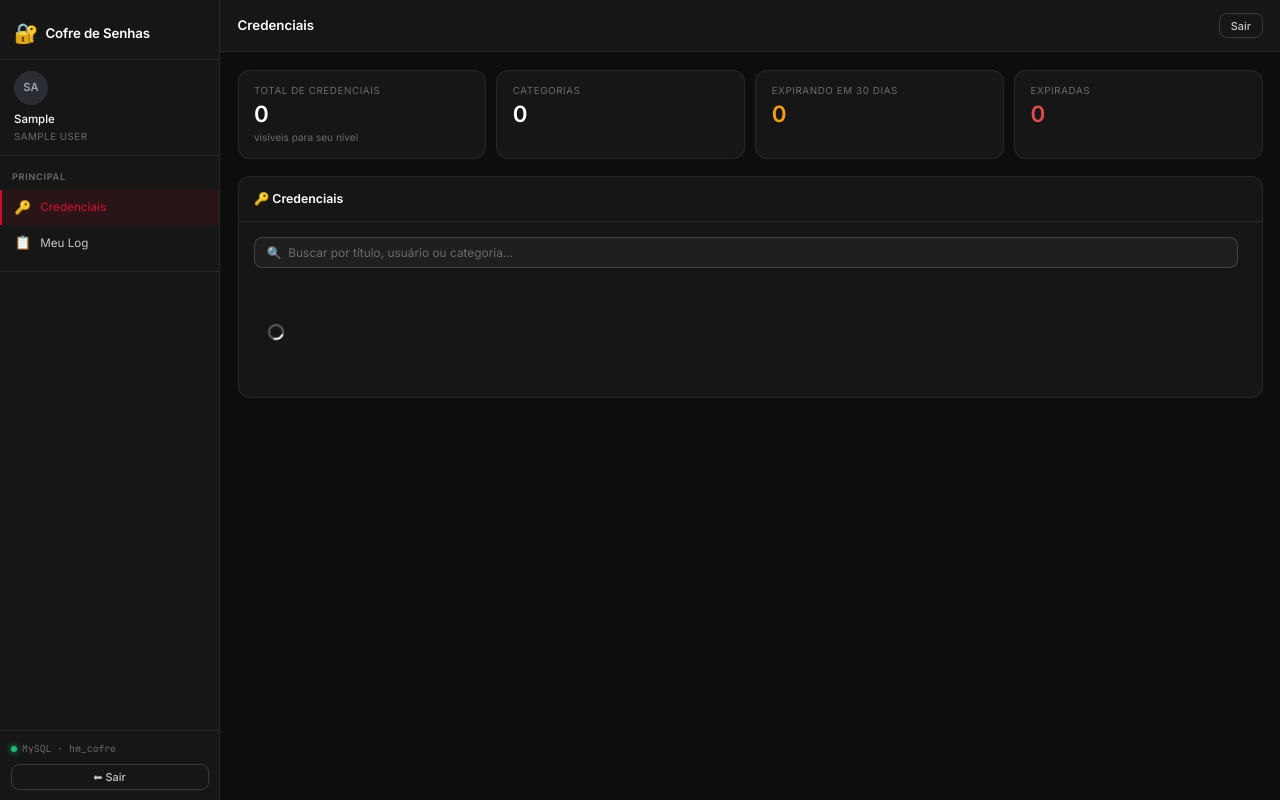
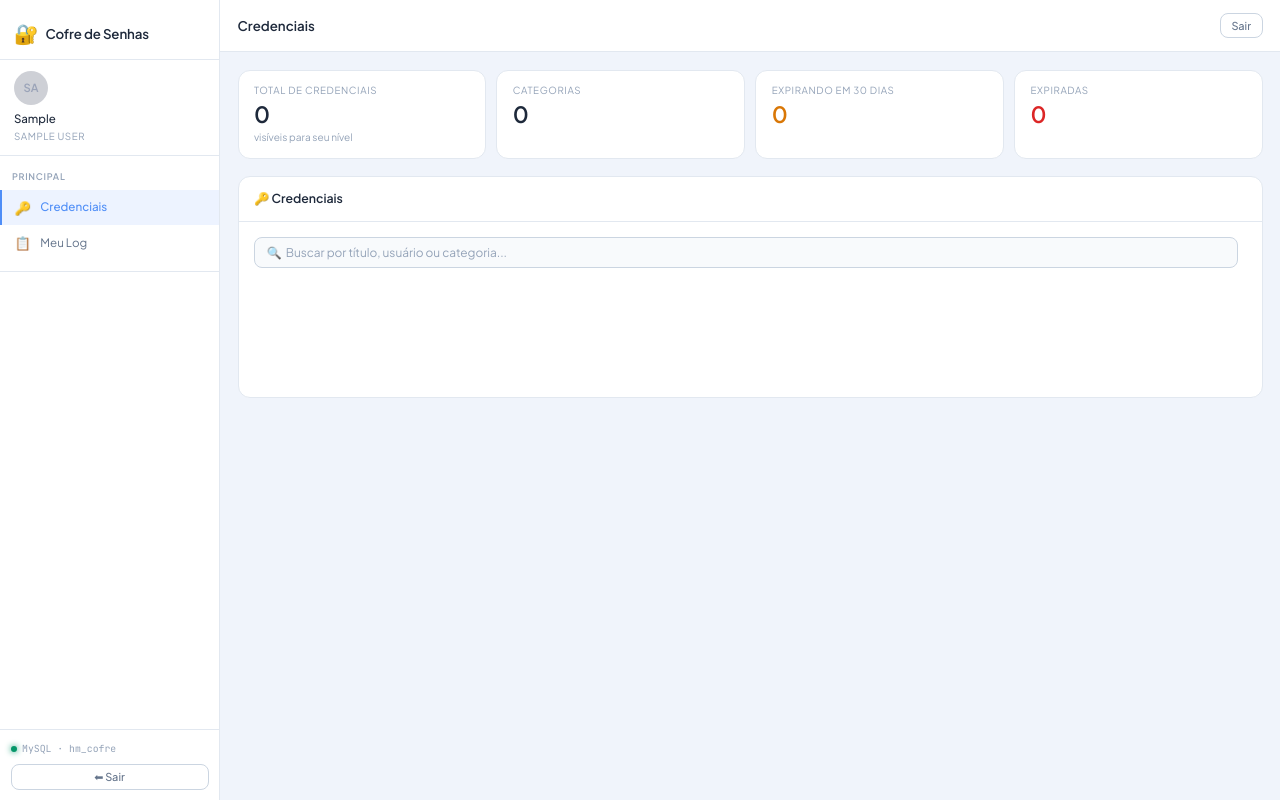
Before and after one commit to HerculanoDev05/hm_ti_cofresenhas, a PHP site: page /dashboard.php in a window 1280 px wide. Run offline with PHP 8.4, Linux system fonts and the light colour scheme; the visitor is signed in with stand-in values (Sample User, id 1).

Commit message:
Aplicar paleta de cores do casa-espirita ao cofre de senhas
Migra o tema do sistema de dark mode (vermelho/preto) para light mode
seguindo o padrão visual do projeto casa-espirita: fundo claro (#f0f4fb),
accent azul (#4f8ef7), textos em slate escuro e fonte Plus Jakarta Sans.

Co-Authored-By: Claude Sonnet 4.6 <noreply@anthropic.com>

```diff
--- a/assets/style.css
+++ b/assets/style.css
@@ -2,29 +2,29 @@
 *, *::before, *::after { box-sizing: border-box; margin: 0; padding: 0; }
 
 :root {
-  --bg:          #0d0d0d;
-  --bg2:         #161616;
-  --bg3:         #1f1f1f;
-  --bg4:         #272727;
-  --border:      rgba(255,255,255,0.08);
-  --border2:     rgba(255,255,255,0.16);
-  --text:        #ffffff;
-  --text2:       #c8c8c8;
-  --text3:       #6b6b6b;
-  --accent:      #C8102E;
-  --accent2:     #a00d24;
-  --green:       #1db87a;
-  --green2:      #16a06a;
-  --red:         #e24b4a;
-  --red2:        #c73f3e;
-  --amber:       #f59e0b;
-  --purple:      #8b5cf6;
+  --bg:          #f0f4fb;
+  --bg2:         #ffffff;
+  --bg3:         #f8fafc;
+  --bg4:         #f1f5f9;
+  --border:      #e2e8f0;
+  --border2:     #cbd5e1;
+  --text:        #1e293b;
+  --text2:       #64748b;
+  --text3:       #94a3b8;
+  --accent:      #4f8ef7;
+  --accent2:     #3b7de8;
+  --green:       #059669;
+  --green2:      #047857;
+  --red:         #dc2626;
+  --red2:        #b91c1c;
+  --amber:       #d97706;
+  --purple:      #7c3aed;
   --teal:        #0ea5e9;
   --radius:      8px;
   --radius-lg:   12px;
   --radius-xl:   16px;
-  --shadow:      0 4px 24px rgba(0,0,0,0.5);
-  --font-sans:   'Inter', system-ui, sans-serif;
+  --shadow:      0 4px 24px rgba(0,0,0,0.08);
+  --font-sans:   'Plus Jakarta Sans', system-ui, sans-serif;
   --font-mono:   'JetBrains Mono', 'Fira Code', monospace;
   --transition:  0.15s ease;
 }
@@ -34,13 +34,13 @@ body { font-family: var(--font-sans); background: var(--bg); color: var(--text);
 
 /* ─── Login ──────────────────────────────────────────────────────────────── */
 .login-body { display: flex; align-items: center; justify-content: center; min-height: 100vh;
-  background: radial-gradient(ellipse at 30% 20%, rgba(200,16,46,0.12) 0%, transparent 60%),
-              radial-gradient(ellipse at 70% 80%, rgba(200,16,46,0.06) 0%, transparent 60%), var(--bg); }
+  background: radial-gradient(ellipse at 30% 20%, rgba(79,142,247,0.12) 0%, transparent 60%),
+              radial-gradient(ellipse at 70% 80%, rgba(79,142,247,0.06) 0%, transparent 60%), var(--bg); }
 
 .login-wrapper { width: 100%; max-width: 400px; padding: 1.5rem; }
 
 .login-brand { text-align: center; margin-bottom: 2rem; }
-.brand-icon  { font-size: 3rem; margin-bottom: .75rem; filter: drop-shadow(0 0 20px rgba(200,16,46,0.6)); }
+.brand-icon  { font-size: 3rem; margin-bottom: .75rem; filter: drop-shadow(0 0 20px rgba(79,142,247,0.6)); }
 .brand-name  { font-size: 1.5rem; font-weight: 600; letter-spacing: -.02em; color: var(--text); }
 .brand-sub   { font-size: .8rem; color: var(--text3); margin-top: .25rem; letter-spacing: .04em; text-transform: uppercase; }
 
@@ -58,7 +58,7 @@ body { font-family: var(--font-sans); background: var(--bg); color: var(--text);
 .form-input  { width: 100%; padding: .6rem .85rem; background: var(--bg3); border: 1px solid var(--border2);
   border-radius: var(--radius); color: var(--text); font-family: var(--font-sans); font-size: .9rem;
   transition: border-color var(--transition), box-shadow var(--transition); outline: none; }
-.form-input:focus { border-color: var(--accent); box-shadow: 0 0 0 3px rgba(200,16,46,.15); }
+.form-input:focus { border-color: var(--accent); box-shadow: 0 0 0 3px rgba(79,142,247,.15); }
 .form-input::placeholder { color: var(--text3); }
 select.form-input { cursor: pointer; }
 textarea.form-input { resize: vertical; min-height: 80px; }
@@ -89,7 +89,7 @@ textarea.form-input { resize: vertical; min-height: 80px; }
 .alert { padding: .7rem 1rem; border-radius: var(--radius); font-size: .85rem; margin-bottom: 1rem; border: 1px solid; }
 .alert-danger  { background: rgba(226,75,74,.12); border-color: rgba(226,75,74,.3); color: #f87171; }
 .alert-warning { background: rgba(245,158,11,.12); border-color: rgba(245,158,11,.3); color: #fcd34d; }
-.alert-info    { background: rgba(200,16,46,.12); border-color: rgba(200,16,46,.3); color: #f8a0af; }
+.alert-info    { background: rgba(79,142,247,.12); border-color: rgba(79,142,247,.3); color: #1d4ed8; }
 .alert-success { background: rgba(29,184,122,.12); border-color: rgba(29,184,122,.3); color: #6ee7b7; }
 
 /* ─── Spinner ────────────────────────────────────────────────────────────── */
@@ -123,7 +123,7 @@ textarea.form-input { resize: vertical; min-height: 80px; }
   color: var(--text2); cursor: pointer; border-radius: 0; transition: all var(--transition);
   border-left: 2px solid transparent; user-select: none; }
 .nav-item:hover  { background: var(--bg3); color: var(--text); }
-.nav-item.active { background: rgba(200,16,46,.1); color: var(--accent); border-left-color: var(--accent); font-weight: 500; }
+.nav-item.active { background: rgba(79,142,247,.1); color: var(--accent); border-left-color: var(--accent); font-weight: 500; }
 .nav-item .nav-icon { width: 18px; text-align: center; font-size: .95rem; }
 .sidebar-footer { margin-top: auto; padding: .75rem; border-top: 1px solid var(--border); }
 .db-indicator { display: flex; align-items: center; gap: .4rem; font-size: .7rem; color: var(--text3);
@@ -224,7 +224,7 @@ textarea.form-input { resize: vertical; min-height: 80px; }
 .badge-ok      { background: rgba(29,184,122,.15); color: #6ee7b7; }
 .badge-fail    { background: rgba(226,75,74,.15);  color: #f87171; }
 .badge-warn    { background: rgba(245,158,11,.15); color: #fcd34d; }
-.badge-info    { background: rgba(200,16,46,.15); color: #f8a0af; }
+.badge-info    { background: rgba(79,142,247,.15); color: #1d4ed8; }
 .badge-neutral { background: var(--bg4); color: var(--text2); }
 
 /* ─── Modal ──────────────────────────────────────────────────────────────── */
@@ -265,9 +265,9 @@ textarea.form-input { resize: vertical; min-height: 80px; }
 .toast { padding: .65rem 1rem; border-radius: var(--radius); font-size: .83rem;
   display: flex; align-items: center; gap: .5rem; min-width: 240px; max-width: 360px;
   animation: toastIn .25s ease; box-shadow: var(--shadow); }
-.toast-ok   { background: #0d2b1f; border: 1px solid rgba(29,184,122,.4); color: #6ee7b7; }
-.toast-err  { background: #2b0d0d; border: 1px solid rgba(226,75,74,.4);  color: #f87171; }
-.toast-info { background: #2b0d11; border: 1px solid rgba(200,16,46,.4); color: #f8a0af; }
+.toast-ok   { background: #ecfdf5; border: 1px solid rgba(5,150,105,.4);  color: #065f46; }
+.toast-err  { background: #fef2f2; border: 1px solid rgba(220,38,38,.4);  color: #991b1b; }
+.toast-info { background: #eff6ff; border: 1px solid rgba(79,142,247,.4); color: #1d4ed8; }
 .toast-out  { animation: toastOut .25s ease forwards; }
 @keyframes toastIn  { from { opacity: 0; transform: translateX(20px); } to { opacity: 1; transform: none; } }
 @keyframes toastOut { from { opacity: 1; } to { opacity: 0; transform: translateX(20px); } }
--- a/dashboard.php
+++ b/dashboard.php
@@ -14,7 +14,7 @@ $csrf      = csrfToken();
   <title><?= APP_NAME ?></title>
   <link rel="stylesheet" href="assets/style.css">
   <link rel="preconnect" href="https://fonts.googleapis.com">
-  <link href="https://fonts.googleapis.com/css2?family=JetBrains+Mono:wght@400;500&family=Inter:wght@400;500;600&display=swap" rel="stylesheet">
+  <link href="https://fonts.googleapis.com/css2?family=JetBrains+Mono:wght@400;500&family=Plus+Jakarta+Sans:wght@400;500;600;700&display=swap" rel="stylesheet">
 </head>
 <body>
 
--- a/index.php
+++ b/index.php
@@ -20,7 +20,7 @@ $logout   = !empty($_GET['logout']);
   <title>Login — <?= APP_NAME ?></title>
   <link rel="stylesheet" href="assets/style.css">
   <link rel="preconnect" href="https://fonts.googleapis.com">
-  <link href="https://fonts.googleapis.com/css2?family=JetBrains+Mono:wght@400;500;600&family=Inter:wght@400;500;600&display=swap" rel="stylesheet">
+  <link href="https://fonts.googleapis.com/css2?family=JetBrains+Mono:wght@400;500;600&family=Plus+Jakarta+Sans:wght@400;500;600;700&display=swap" rel="stylesheet">
 </head>
 <body class="login-body">
 
--- a/trocar_senha.php
+++ b/trocar_senha.php
@@ -22,7 +22,7 @@ if (!$user || !$user['trocar_senha']) {
   <title>Trocar Senha — <?= APP_NAME ?></title>
   <link rel="stylesheet" href="assets/style.css">
   <link rel="preconnect" href="https://fonts.googleapis.com">
-  <link href="https://fonts.googleapis.com/css2?family=JetBrains+Mono:wght@400;500&family=Inter:wght@400;500;600&display=swap" rel="stylesheet">
+  <link href="https://fonts.googleapis.com/css2?family=JetBrains+Mono:wght@400;500&family=Plus+Jakarta+Sans:wght@400;500;600;700&display=swap" rel="stylesheet">
   <style>
     .change-body { display:flex; align-items:center; justify-content:center; min-height:100vh;
       background: radial-gradient(ellipse at 30% 20%, rgba(245,158,11,0.07) 0%, transparent 60%),
```
Also changed, not shown: setup.php (+7 -7 lines).
